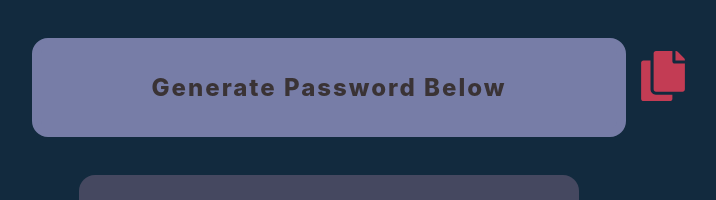
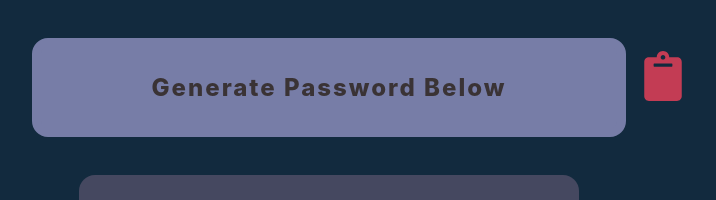
Before and after one commit to CodyMurr/random-password-generator, a React (Create React App) app: page / in a window 1280 px wide. Shown: the top 200 px of the page, without its empty margins (311-1027 px from the left). Built offline with nearby package versions, Linux system fonts and the light colour scheme; the HTML template or start-up script is replaced by a standard one.

Commit message:
update copy icon to clipboard

```diff
--- a/src/App.js
+++ b/src/App.js
@@ -1,6 +1,6 @@
 import './App.css';
 import { useContext } from 'react';
-import { FaCopy /* FaUndo */ } from 'react-icons/fa';
+import { FaClipboard, FaClipboardCheck } from 'react-icons/fa';
 import PasswordForm from './components/PasswordForm/PasswordForm';
 import PasswordContext from './context/PasswordContext';
 
@@ -13,16 +13,25 @@ export default function App() {
       <section className='output flex'>
         <h1>{result ? result : 'Generate Password Below'}</h1>
         <section className='flex col icons'>
-					<FaCopy
+          {copied ? (
+            <>
+              <FaClipboardCheck
+                className='copy-ico'
+                size={50}
+                color='#C33C54'
+              />
+              <p className='copied'>{clipboard.result}</p>
+            </>
+          ) : (
+            <>
+              <FaClipboard
                 className='copy-ico'
                 size={50}
                 color='#C33C54'
                 onClick={copy}
               />
-					{copied === true ? (
-						<p className='copied'>{clipboard.result}</p>
-					) : (
               <p> </p>
+            </>
           )}
         </section>
       </section>
--- a/src/context/PasswordContext.jsx
+++ b/src/context/PasswordContext.jsx
@@ -81,6 +81,7 @@ export function PasswordProvider({ children }) {
       return;
     }
     setCopied(true);
+    console.log(result);
   }
 
   return (
@@ -104,7 +105,8 @@ export function PasswordProvider({ children }) {
         handleChange,
         submitForm,
         copy,
-			}}>
+      }}
+    >
       {children}
     </PasswordContext.Provider>
   );
```
Lines whose indentation alone changed are shown as unchanged.
